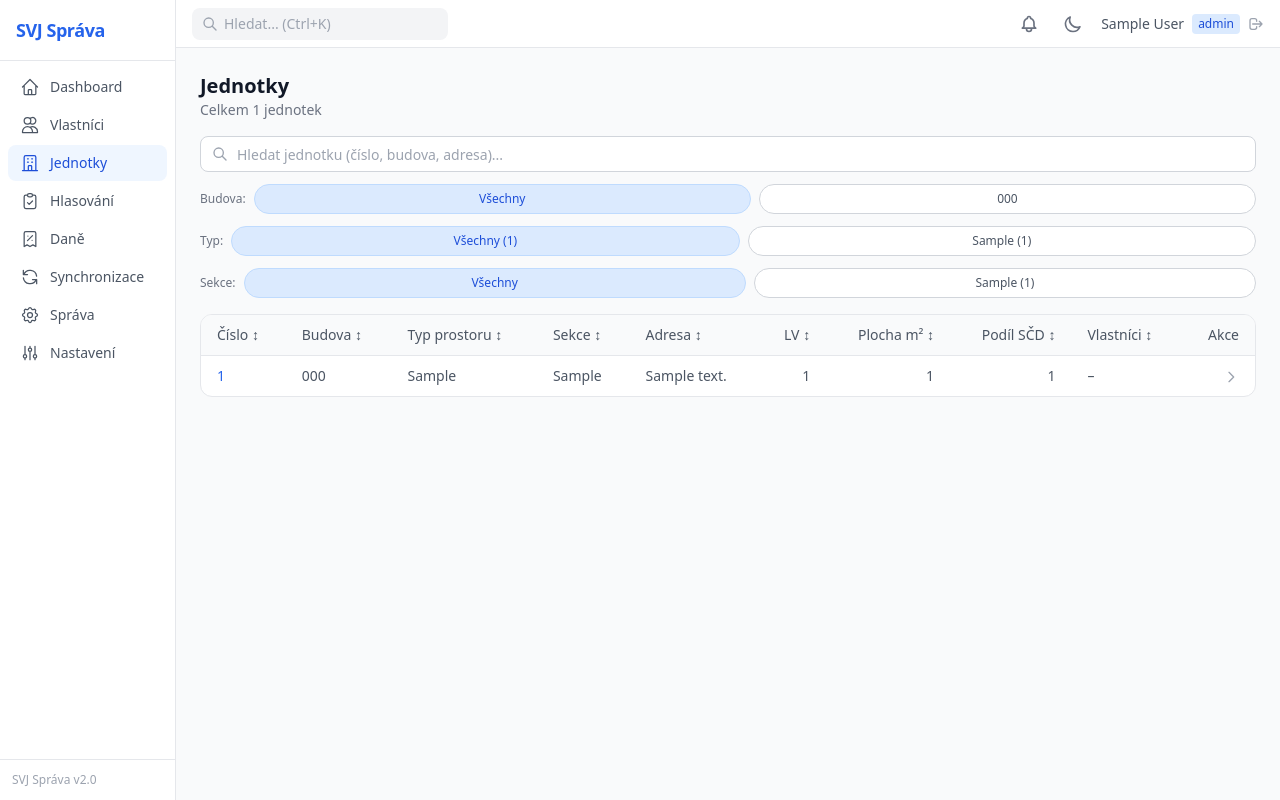
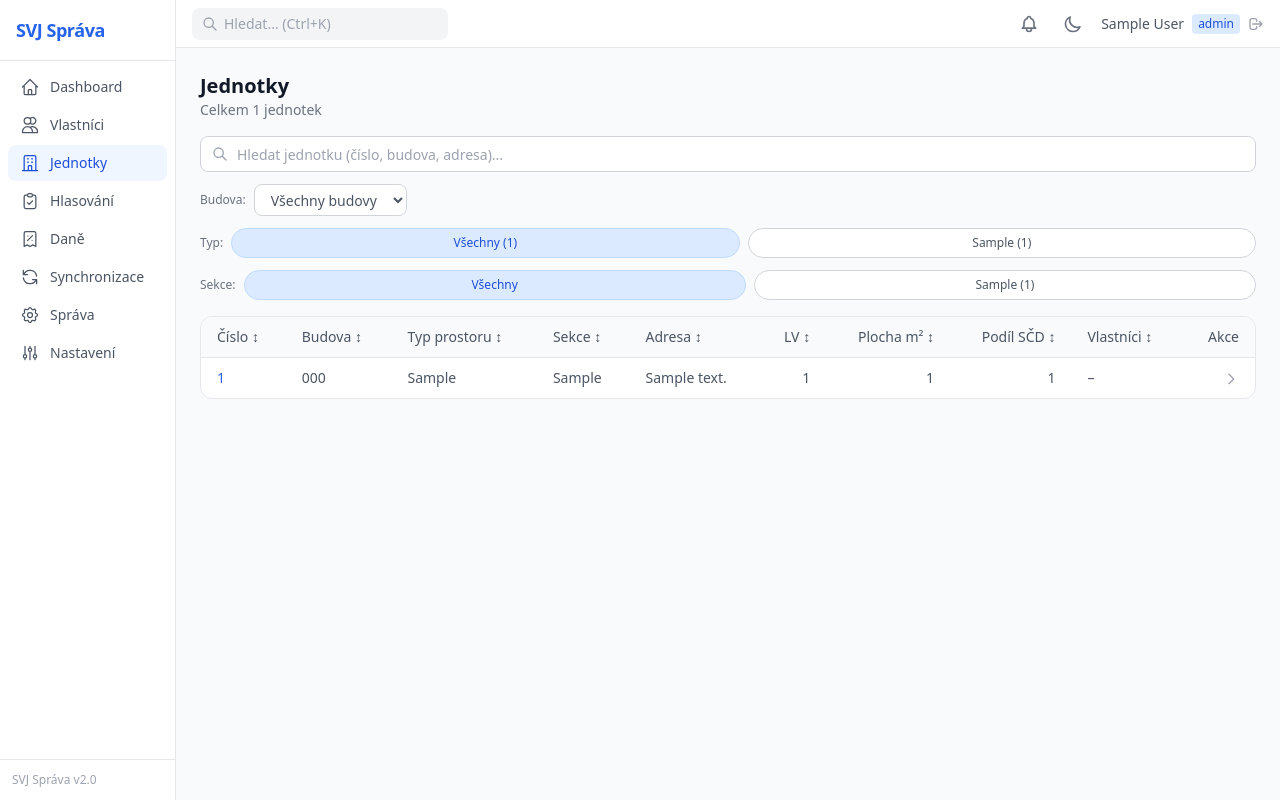
Before and after one commit to Martin-Cookie/SVJ-RALF, a FastAPI app: page /jednotky in a window 1280 px wide. Run offline with FastAPI, Linux system fonts and the light colour scheme; the visitor is signed in with stand-in values (Sample User, id 1); tables that the repository leaves empty hold one stand-in row (values such as "Sample post"); some libraries are stand-ins or nearby versions.

Commit message:
fix: convert building filter from bubbles to dropdown select
With 500+ units and dozens of distinct building numbers, flex-1 bubbles
filled the entire page. Dropdown select is compact and usable.

Co-Authored-By: Claude Opus 4.6 <noreply@anthropic.com>

```diff
--- a/app/templates/units/list.html
+++ b/app/templates/units/list.html
@@ -24,24 +24,17 @@
                 </div>
             </form>
         </div>
-        <!-- Filter bubbles: Budova -->
+        <!-- Filter: Budova (dropdown — too many values for bubbles) -->
         {% if building_list %}
-        <div class="flex items-center gap-2 flex-wrap flex-1">
+        <div class="flex items-center gap-2">
             <span class="text-xs font-medium text-gray-500 dark:text-gray-400">Budova:</span>
-            <a href="/jednotky{% if search %}?search={{ search }}{% endif %}{% if space_type %}&space_type={{ space_type }}{% endif %}{% if section %}&section={{ section }}{% endif %}"
-               class="flex-1 text-center px-3 py-1.5 text-xs font-medium rounded-full transition
-                      {% if not building %}bg-primary-100 dark:bg-primary-900/40 text-primary-700 dark:text-primary-300 border border-primary-200 dark:border-primary-800
-                      {% else %}bg-white dark:bg-slate-800 text-gray-600 dark:text-gray-400 border border-gray-300 dark:border-slate-600 hover:bg-gray-50 dark:hover:bg-slate-700{% endif %}">
-                Všechny
-            </a>
-            {% for b in building_list %}
-            <a href="/jednotky?building={{ b }}{% if search %}&search={{ search }}{% endif %}{% if space_type %}&space_type={{ space_type }}{% endif %}{% if section %}&section={{ section }}{% endif %}"
-               class="flex-1 text-center px-3 py-1.5 text-xs font-medium rounded-full transition
-                      {% if building == b %}bg-primary-100 dark:bg-primary-900/40 text-primary-700 dark:text-primary-300 border border-primary-200 dark:border-primary-800
-                      {% else %}bg-white dark:bg-slate-800 text-gray-600 dark:text-gray-400 border border-gray-300 dark:border-slate-600 hover:bg-gray-50 dark:hover:bg-slate-700{% endif %}">
-                {{ b }}
-            </a>
-            {% endfor %}
+            <select onchange="if(this.value) window.location=this.value"
+                    class="h-8 px-3 text-sm bg-white dark:bg-slate-800 border border-gray-300 dark:border-slate-600 rounded-lg focus:ring-2 focus:ring-primary-500 {% if building %}border-primary-400 text-primary-700 dark:text-primary-300{% else %}text-gray-600 dark:text-gray-400{% endif %}">
+                <option value="/jednotky{% if search %}?search={{ search }}{% endif %}{% if space_type %}&space_type={{ space_type }}{% endif %}{% if section %}&section={{ section }}{% endif %}">Všechny budovy</option>
+                {% for b in building_list %}
+                <option value="/jednotky?building={{ b }}{% if search %}&search={{ search }}{% endif %}{% if space_type %}&space_type={{ space_type }}{% endif %}{% if section %}&section={{ section }}{% endif %}" {% if building == b %}selected{% endif %}>{{ b }}</option>
+                {% endfor %}
+            </select>
         </div>
         {% endif %}
         <!-- Filter bubbles: Typ prostoru -->
```
